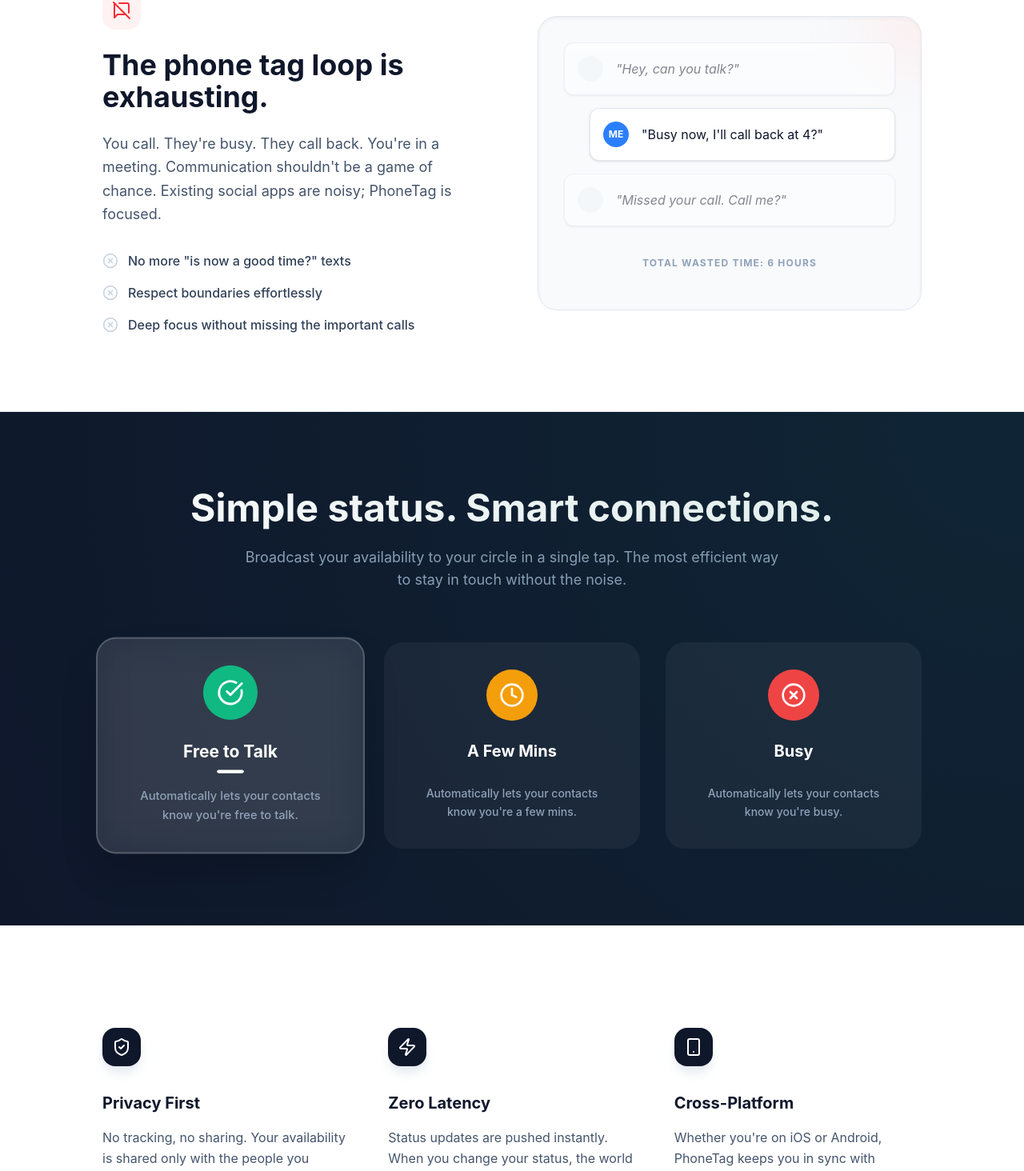
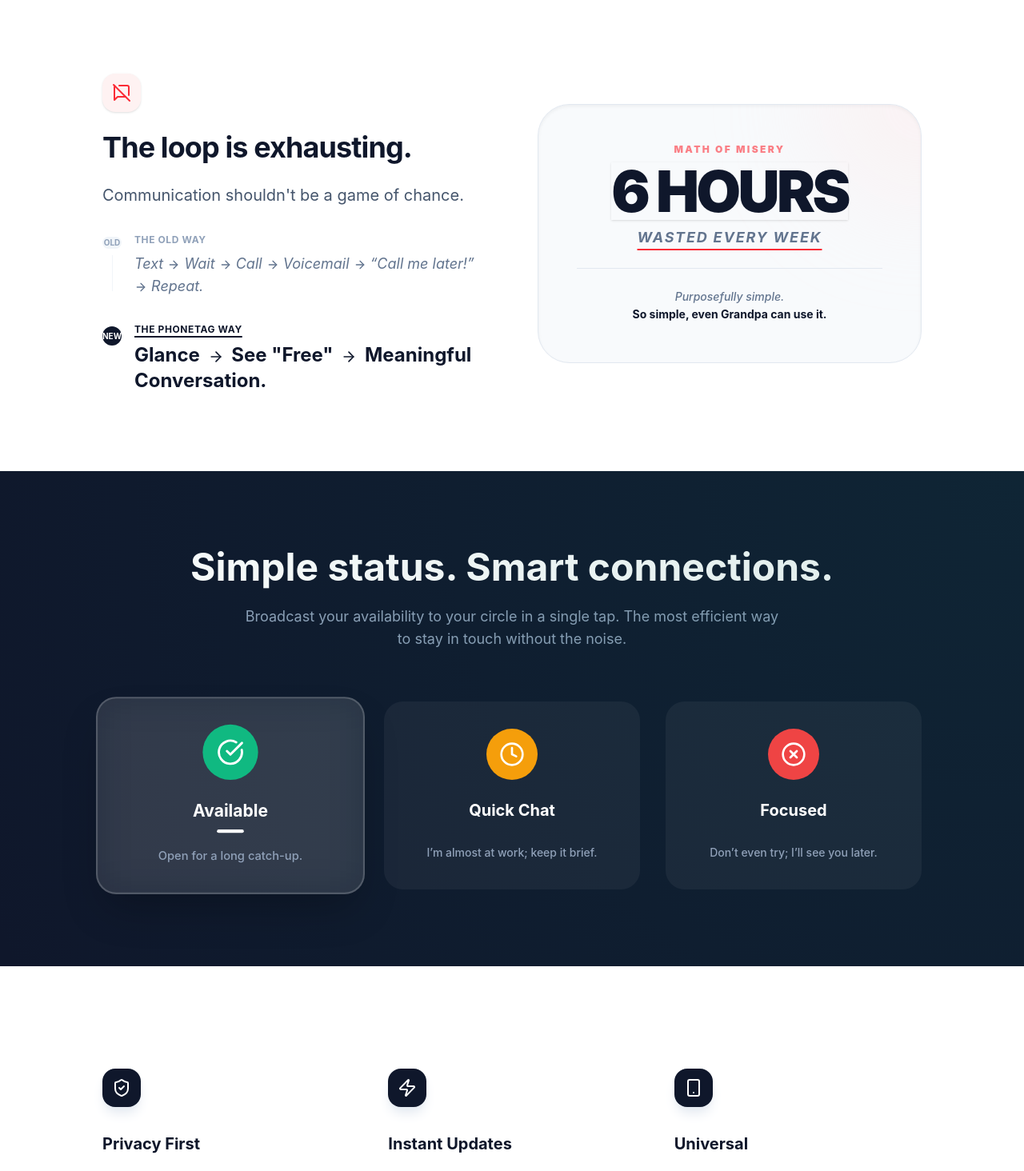
Before and after one commit to sam-tritto/Phonetagwebsite, a React (Vite) app: page / in a window 1280 px wide. Shown: the part 954-2418 px from the top of the page at 80% size. Built offline with nearby package versions, Linux system fonts and the light colour scheme; no server answers.

Commit message:
docs: update copy on landing page

```diff
--- a/src/app/App.tsx
+++ b/src/app/App.tsx
@@ -18,44 +18,47 @@ import {
 const STATUSES = [
   {
     id: 'free',
-    label: 'Free to Talk',
+    label: 'Available',
     color: '#10B981',
     bg: 'bg-emerald-50',
     border: 'border-emerald-200',
     icon: CheckCircle,
+    vibe: 'Open for a long catch-up.'
   },
   {
     id: 'few-mins',
-    label: 'A Few Mins',
+    label: 'Quick Chat',
     color: '#F59E0B',
     bg: 'bg-amber-50',
     border: 'border-amber-200',
     icon: Clock,
+    vibe: 'I’m almost at work; keep it brief.'
   },
   {
     id: 'busy',
-    label: 'Busy',
+    label: 'Focused',
     color: '#EF4444',
     bg: 'bg-red-50',
     border: 'border-red-200',
     icon: XCircle,
+    vibe: 'Don’t even try; I’ll see you later.'
   },
 ];
 
 const FEATURES = [
   {
     title: "Privacy First",
-    description: "No tracking, no sharing. Your availability is shared only with the people you choose.",
+    description: "You aren't a dot on a map. You're a status in a circle. You control who sees your light.",
     icon: ShieldCheck,
   },
   {
-    title: "Zero Latency",
-    description: "Status updates are pushed instantly. When you change your status, the world knows.",
+    title: "Instant Updates",
+    description: "Rather catch up with a friend than listen to a podcast? One tap. Your inner circle knows the second you're free.",
     icon: Zap,
   },
   {
-    title: "Cross-Platform",
-    description: "Whether you're on iOS or Android, PhoneTag keeps you in sync with everyone.",
+    title: "Universal",
+    description: "Android and iOS finally agree on something. Stay in sync with everyone. No usernames, no messages, just meaningful connections.",
     icon: Smartphone,
   }
 ];
@@ -106,19 +109,20 @@ export default function App() {
             initial={{ opacity: 0, y: 20 }}
             animate={{ opacity: 1, y: 0 }}
             transition={{ delay: 0.2 }}
-            className="text-5xl md:text-7xl font-extrabold tracking-tight text-slate-900 mb-8 max-w-4xl"
+            className="text-4xl md:text-6xl lg:text-7xl font-extrabold tracking-tight text-slate-900 mb-8 max-w-5xl leading-[1.1]"
           >
-            Stop playing <br className="hidden sm:block" />
-            <span className="text-transparent bg-clip-text bg-gradient-to-r from-slate-900 via-slate-700 to-slate-500">phone tag.</span>
+            In an ever changing world we are more connected online, but <span className="text-transparent bg-clip-text bg-gradient-to-r from-red-600 to-amber-600">lonelier in person.</span>
           </motion.h1>
 
           <motion.p
             initial={{ opacity: 0, y: 20 }}
             animate={{ opacity: 1, y: 0 }}
             transition={{ delay: 0.3 }}
-            className="text-xl md:text-2xl text-slate-600 mb-12 max-w-2xl leading-relaxed"
+            className="text-xl md:text-2xl text-slate-600 mb-12 max-w-3xl leading-relaxed font-medium"
           >
-            Know when your contacts are free before you call. A simple 3-status system to end the infinite "missed you" loop.
+            Real-time presence meets spontaneous conversation.
+            <br />
+            <span className="text-slate-900 font-bold italic">See who's free and talk now.</span>
           </motion.p>
 
           <motion.div
@@ -138,41 +142,49 @@ export default function App() {
       <section id="problem" className="py-24 px-6 bg-white border-y border-slate-100">
         <div className="max-w-5xl mx-auto grid grid-cols-1 md:grid-cols-2 gap-16 items-center">
           <div>
-            <div className="w-12 h-12 bg-red-50 rounded-2xl flex items-center justify-center mb-6">
+            <div className="w-12 h-12 bg-red-50 rounded-2xl flex items-center justify-center mb-6 shadow-sm">
               <MessageSquareOff className="w-6 h-6 text-red-500" />
             </div>
-            <h2 className="text-3xl md:text-4xl font-bold mb-6">The phone tag loop is exhausting.</h2>
-            <p className="text-lg text-slate-600 leading-relaxed mb-8">
-              You call. They're busy. They call back. You're in a meeting.
-              Communication shouldn't be a game of chance. Existing social apps are noisy; PhoneTag is focused.
+            <h2 className="text-3xl md:text-4xl font-bold mb-6 tracking-tight">The loop is exhausting.</h2>
+            <p className="text-xl text-slate-600 leading-relaxed mb-8">
+              Communication shouldn't be a game of chance.
             </p>
-            <ul className="space-y-4">
-              {['No more "is now a good time?" texts', 'Respect boundaries effortlessly', 'Deep focus without missing the important calls'].map((item, idx) => (
-                <li key={idx} className="flex items-center gap-3 text-slate-700 font-medium">
-                  <XCircle className="w-5 h-5 text-slate-300" />
-                  {item}
-                </li>
-              ))}
-            </ul>
+            <div className="space-y-8">
+              <div className="flex gap-4">
+                <div className="flex flex-col items-center pt-1">
+                  <div className="w-6 h-6 rounded-full bg-slate-100 flex items-center justify-center text-[10px] font-bold text-slate-400">OLD</div>
+                  <div className="w-px h-full bg-slate-100 my-2"></div>
+                </div>
+                <div>
+                  <h3 className="font-bold text-slate-400 uppercase tracking-wider text-xs mb-2">The Old Way</h3>
+                  <p className="text-lg text-slate-500 italic">Text <ArrowRight className="inline w-4 h-4" /> Wait <ArrowRight className="inline w-4 h-4" /> Call <ArrowRight className="inline w-4 h-4" /> Voicemail <ArrowRight className="inline w-4 h-4" /> “Call me later!” <ArrowRight className="inline w-4 h-4" /> Repeat.</p>
+                </div>
+              </div>
+
+              <div className="flex gap-4">
+                <div className="flex flex-col items-center pt-1">
+                  <div className="w-6 h-6 rounded-full bg-slate-900 flex items-center justify-center text-[10px] font-bold text-white">NEW</div>
+                </div>
+                <div>
+                  <h3 className="font-bold text-slate-900 uppercase tracking-wider text-xs mb-2 underline decoration-slate-900 decoration-2 underline-offset-4">The PhoneTag Way</h3>
+                  <p className="text-2xl font-bold text-slate-900">Glance <ArrowRight className="inline w-5 h-5 mx-1" /> See "Free" <ArrowRight className="inline w-5 h-5 mx-1" /> Meaningful Conversation.</p>
+                </div>
+              </div>
+            </div>
           </div>
-          <div className="bg-slate-50 rounded-3xl p-8 border border-slate-200 shadow-inner relative overflow-hidden">
-            <div className="absolute top-0 right-0 w-32 h-32 bg-red-100/50 rounded-full blur-2xl -translate-y-1/2 translate-x-1/2"></div>
-            <div className="space-y-4 relative z-10">
-              <div className="flex items-center gap-4 bg-white p-4 rounded-xl border border-slate-200 shadow-sm opacity-50 italic">
-                <div className="w-8 h-8 bg-slate-100 rounded-full"></div>
-                <span>"Hey, can you talk?"</span>
+          <div className="bg-slate-50 rounded-[2.5rem] p-12 border border-slate-200 shadow-inner relative overflow-hidden group">
+            <div className="absolute top-0 right-0 w-64 h-64 bg-red-100/30 rounded-full blur-3xl -translate-y-1/2 translate-x-1/2 group-hover:bg-red-100/50 transition-colors"></div>
+            <div className="relative z-10 flex flex-col items-center justify-center h-full gap-6">
+              <div className="text-center">
+                <span className="text-xs font-black uppercase tracking-[0.2em] text-red-500/60 block mb-2">Math of Misery</span>
+                <div className="text-6xl md:text-7xl font-black text-slate-900 tracking-tighter shadow-sm">6 HOURS</div>
+                <div className="text-lg font-bold text-slate-500 mt-2 uppercase tracking-widest italic decoration-red-500 decoration-2 underline underline-offset-8">Wasted Every Week</div>
               </div>
-              <div className="flex items-center gap-4 bg-white p-4 rounded-xl border border-slate-200 shadow-sm ml-8">
-                <div className="w-8 h-8 bg-blue-500 rounded-full flex items-center justify-center text-white text-xs font-bold">ME</div>
-                <span>"Busy now, I'll call back at 4?"</span>
-              </div>
-              <div className="flex items-center gap-4 bg-white p-4 rounded-xl border border-slate-200 shadow-sm opacity-50 italic">
-                <div className="w-8 h-8 bg-slate-100 rounded-full"></div>
-                <span>"Missed your call. Call me?"</span>
-              </div>
-              <div className="text-center py-4">
-                <span className="text-xs font-bold uppercase tracking-widest text-slate-400">Total wasted time: 6 hours</span>
-              </div>
+              <div className="w-full h-px bg-slate-200"></div>
+              <p className="text-sm font-medium text-slate-500 text-center italic max-w-xs leading-relaxed">
+                Purposefully simple. <br />
+                <span className="text-slate-900 not-italic font-bold">So simple, even Grandpa can use it.</span>
+              </p>
             </div>
           </div>
         </div>
@@ -219,8 +231,8 @@ export default function App() {
                     {status.label}
                   </h3>
                   <div className={`w-8 h-1 rounded-full mb-4 transition-all duration-500 ${isActive ? 'bg-white opacity-100' : 'bg-white opacity-0'}`}></div>
-                  <p className="text-sm text-slate-400 text-center relative z-10 leading-relaxed">
-                    Automatically lets your contacts know you're {status.label.toLowerCase()}.
+                  <p className="text-sm text-slate-400 text-center relative z-10 leading-relaxed font-medium">
+                    {status.vibe}
                   </p>
 
                   {isActive && (
@@ -272,10 +284,17 @@ export default function App() {
               <div className="absolute bottom-0 right-10 w-64 h-64 bg-blue-500 rounded-full blur-[100px]"></div>
             </div>
 
-            <h2 className="text-4xl md:text-6xl font-black mb-8 relative z-10">Ready to end the tag?</h2>
-            <p className="text-xl text-slate-400 mb-12 max-w-2xl mx-auto relative z-10">
-              Join the 2,000+ people waiting for a better way to communicate.
-            </p>
+            <h2 className="text-4xl md:text-6xl font-black mb-8 relative z-10 tracking-tighter">Ready to reclaim your focus?</h2>
+            <div className="mb-12 space-y-4 relative z-10">
+              <p className="text-xl md:text-2xl text-slate-400 max-w-2xl mx-auto font-medium leading-relaxed">
+                Join 2,000+ people reclaiming their focus and building deeper connections.
+              </p>
+              <div className="w-12 h-px bg-slate-700 mx-auto"></div>
+              <p className="text-sm text-slate-500 italic max-w-lg mx-auto leading-relaxed">
+                PhoneTag doesn’t ask you to join a new world. <br />
+                <span className="text-white not-italic font-bold">It makes the one you’re in more accessible.</span>
+              </p>
+            </div>
 
             <div className="max-w-md mx-auto relative z-10">
               <EmailCapture />
--- a/src/app/components/EmailCapture.tsx
+++ b/src/app/components/EmailCapture.tsx
@@ -69,7 +69,7 @@ export function EmailCapture() {
                   <Loader2 className="w-4 h-4 animate-spin" />
                 ) : (
                   <>
-                    Join Waitlist
+                    Secure My Spot on the Waitlist
                     <Send className="w-4 h-4 transition-transform group-hover/btn:translate-x-1 group-hover/btn:-translate-y-1" />
                   </>
                 )}
```
